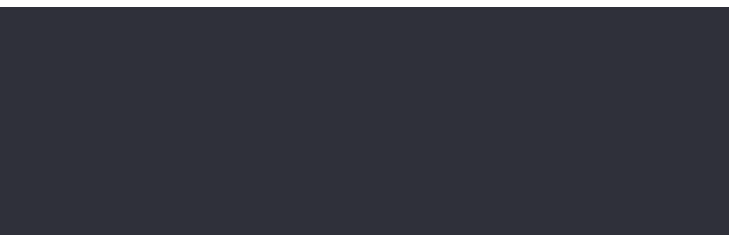
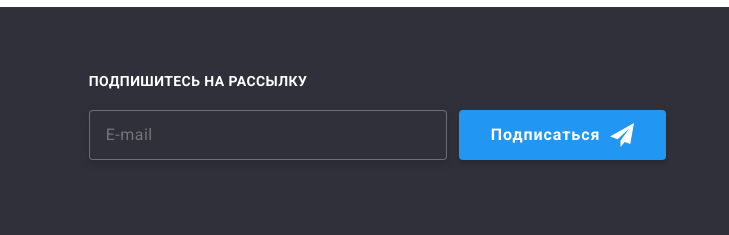
Before and after one commit to byht1/goit-markup-hw-06, a plain HTML site: page portfolio.html in a window 1280 px wide. Shown: the part 1623-1858 px from the top of the page, 551-1280 px from the left. Drawn offline with nearby package versions, Linux system fonts and the light colour scheme.

Commit message:
адаптування

```diff
--- a/portfolio.html
+++ b/portfolio.html
@@ -320,25 +320,22 @@
         </div>
 
         <!-- Форма or form-footer -->
-        <!-- <div class="form-footer-box">
-
+        <div class="form-footer-box">
           <h2 class="form-footer-box__header">Подпишитесь на рассылку</h2>
 
           <form class="form-footer">
-
             <label>
-                            <input class="form-footer__input" type="email" name="mail-p" placeholder="E-mail">
+              <input class="form-footer__input" type="email" name="mail-p" placeholder="E-mail" />
             </label>
 
-                        <button class="button" type="submit">Подписаться
+            <button class="button" type="submit">
+              Подписаться
               <svg class="button__icon" width="24" height="24">
                 <use href="./images/symbol-defs.svg#icon-send"></use>
               </svg>
             </button>
-
           </form>
-
-                </div> -->
+        </div>
       </div>
     </footer>
   </body>
```
Also changed, not shown: index.html (+8 -11 lines). Lines whose indentation alone changed are shown as unchanged.
